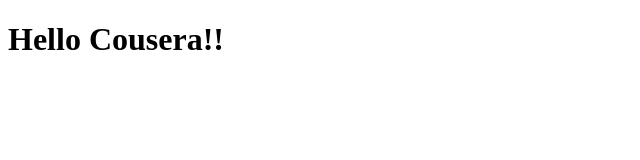
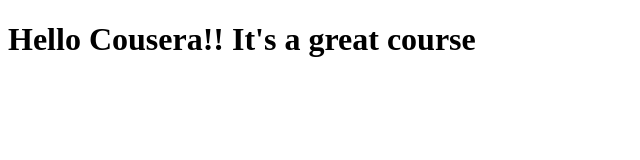
Before and after one commit to mmenegatto/Coursera-Test, a plain HTML site: page site/index.html in a window 1280 px wide. Shown: the whole page, without its empty margins (0-640 px from the left). Drawn offline with Linux system fonts and the light colour scheme.

Commit message:
small addition

```diff
--- a/site/index.html
+++ b/site/index.html
@@ -4,6 +4,6 @@
 	<title>Hello Coursera!</title>
 </head>
 <body>
-<h1>Hello Cousera!!</h1>
+<h1>Hello Cousera!! It's a great course</h1>
 </body>
 </html>
```
